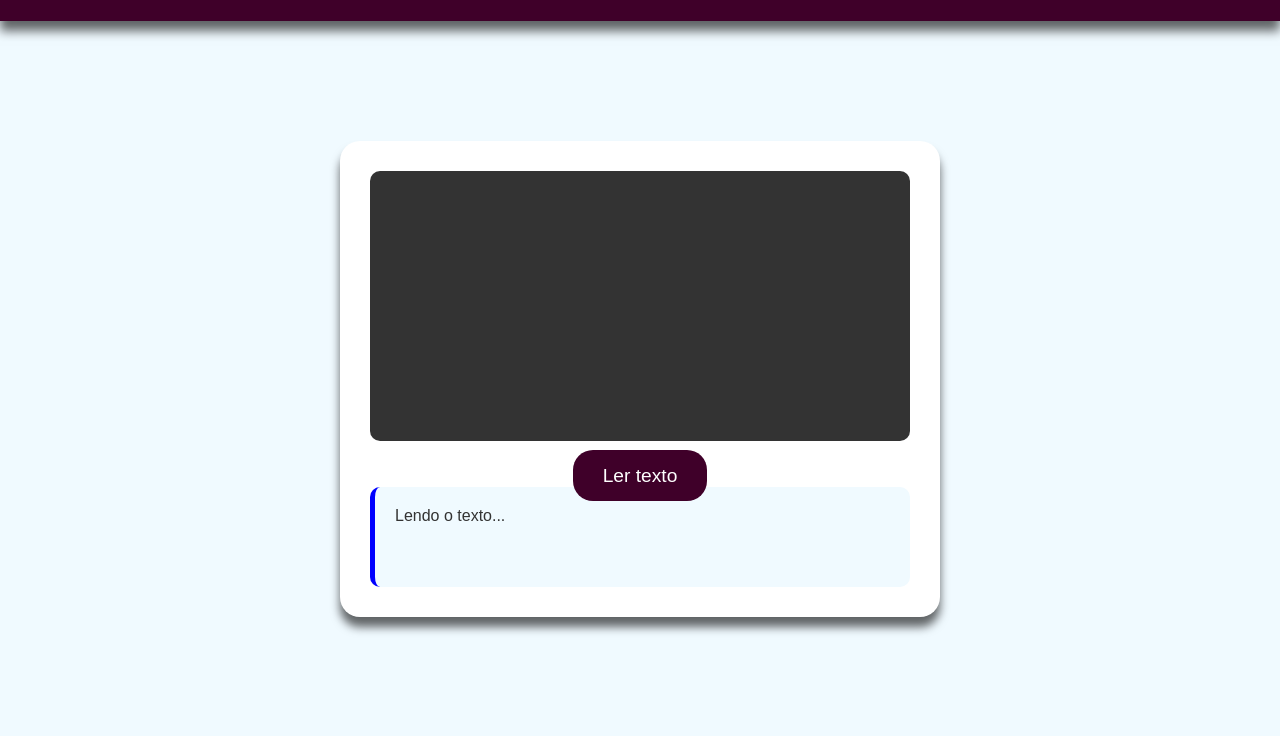
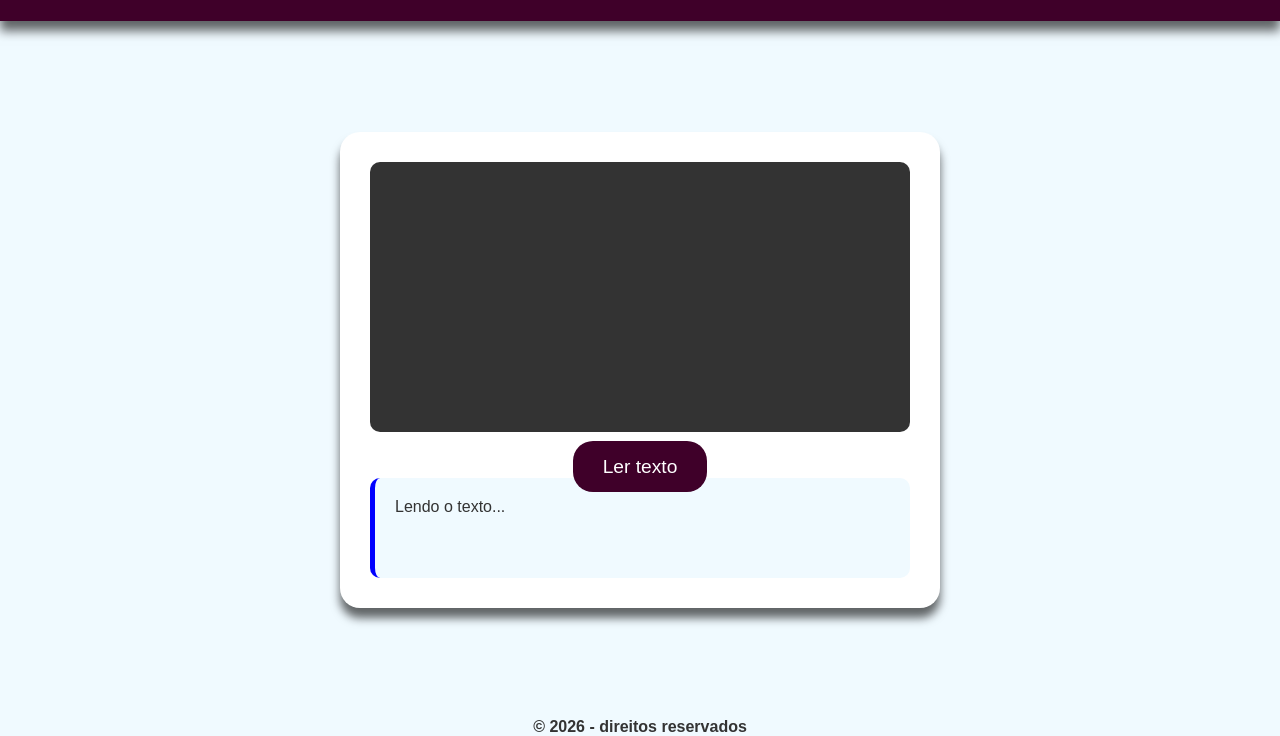
Before and after one commit to GhostRiley115/ProjetoCamera, a plain HTML site: page index.html in a window 1280 px wide. Shown: the part 64-800 px from the top of the page. Drawn offline with Linux system fonts and the light colour scheme.

Commit message:
Refector:adicionando o código footer html

```diff
--- a/index.html
+++ b/index.html
@@ -20,7 +20,11 @@
         <div id="saida">Lendo o texto...</div>
     </div>
 </main>
+<footer>
+    <p>&copy; 2026 - direitos reservados</p>
+</footer>
 <body>
     <script src="/src/js/script.js"></script>
 </body>
+
 </html>
```
